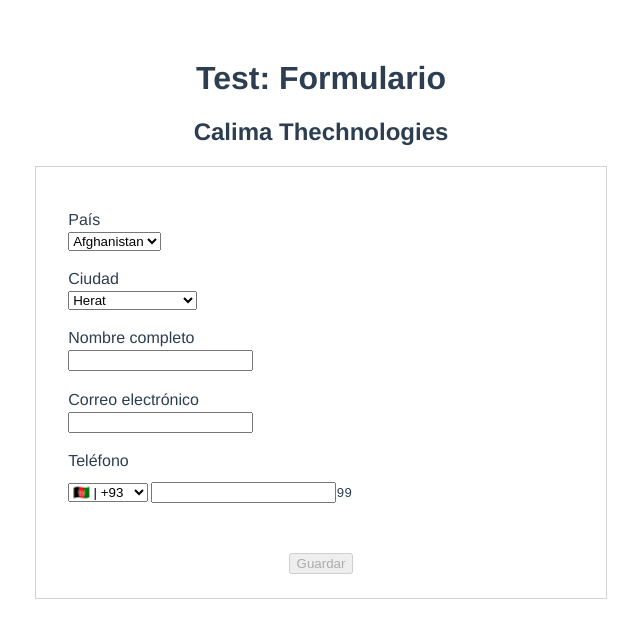
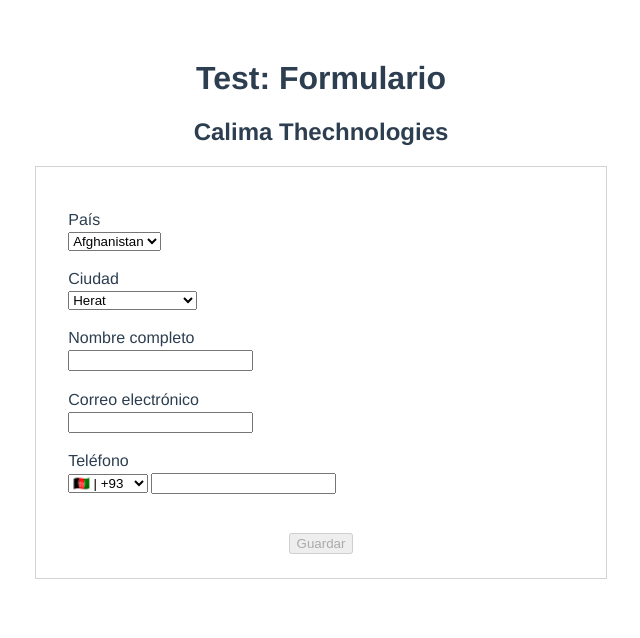
Before and after one commit to fermellone/test-calima-technologies, a Vue app: page / in a window 1280 px wide. Shown: the top 638 px of the page, without its empty margins (319-959 px from the left). Built offline with nearby package versions, Linux system fonts and the light colour scheme.

Commit message:
General: Se removieron elementos obsoletos

```diff
--- a/src/components/CtForm.vue
+++ b/src/components/CtForm.vue
@@ -64,8 +64,6 @@
           :maxlength="phoneFieldMaxLength"
           autocomplete="_"
         />
-        <pre>{{ phoneFieldMaxLength }}</pre>
-        <pre>{{ phoneFieldMaxLength }}</pre>
       </div>
     </div>
     <button type="submit" :disabled="isSaveButtonDisabled">Guardar</button>
```
